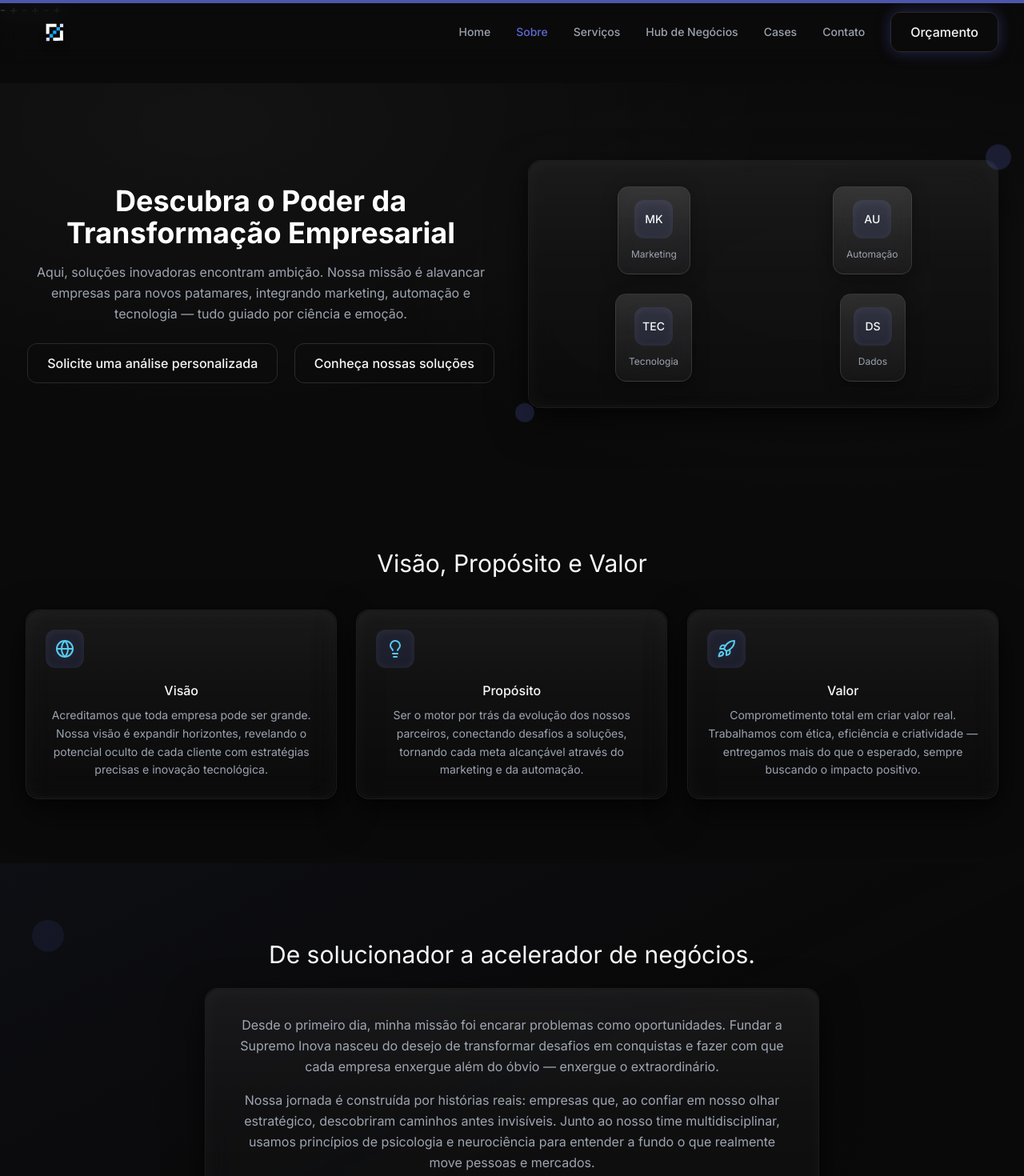
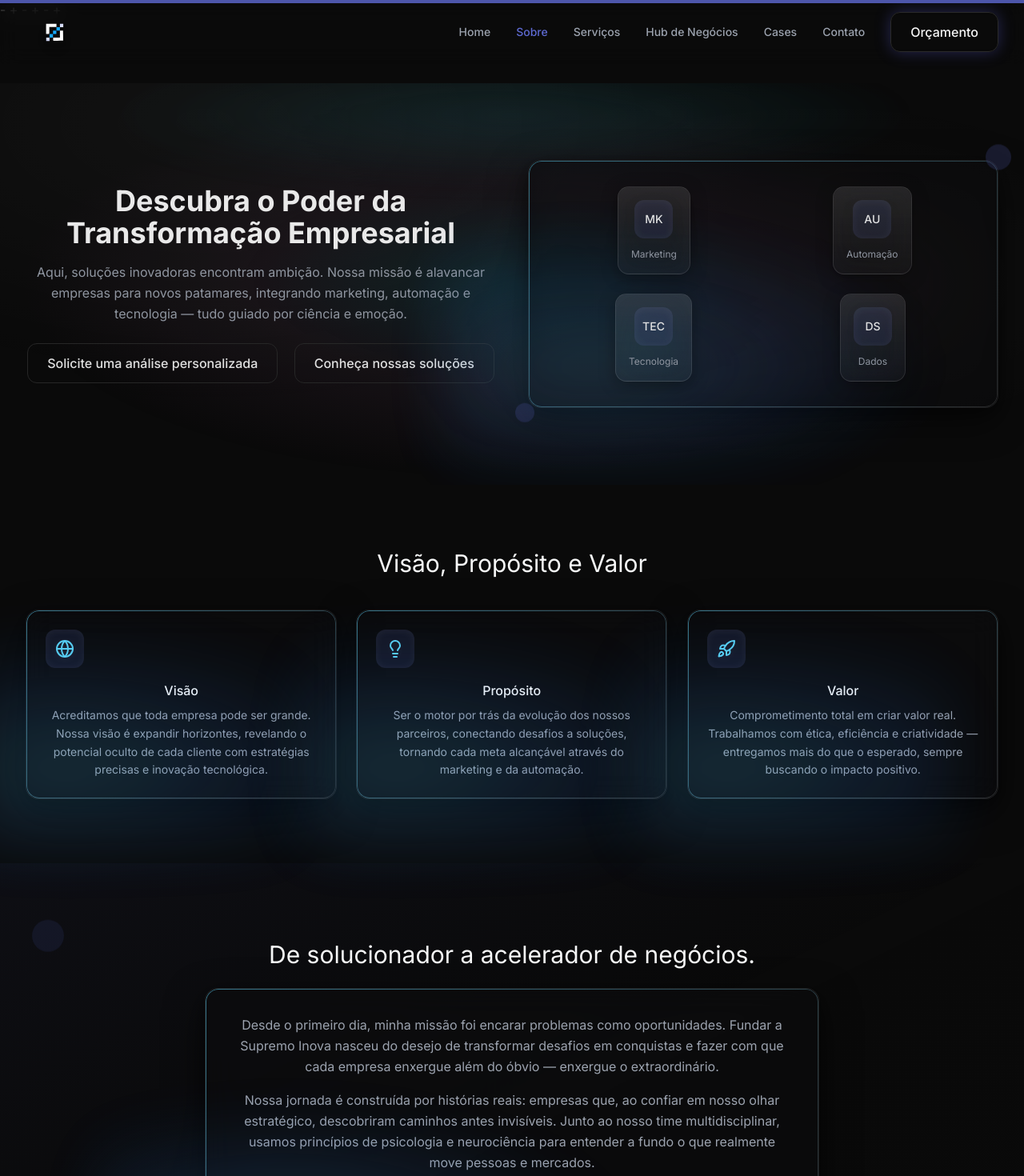
Before and after one commit to lucas-hsi/site-agencia-supremo-inova, a React (Vite) app: page /sobre in a window 1280 px wide. Shown: the top 1470 px of the page at 80% size. Built offline with nearby package versions, Linux system fonts and the light colour scheme.

Commit message:
feat(about): aplicar gradiente azul da Home e manter títulos off-white

```diff
--- a/src/pages/About.tsx
+++ b/src/pages/About.tsx
@@ -27,7 +27,7 @@
   return (
     <main className="min-h-screen bg-background">
       {/* HERO */}
-      <section className="relative overflow-hidden">
+      <section className="relative overflow-hidden hero-gradient-animated">
         <div className="bg-waves" />
         <div className="container section-padding">
           <div className="grid grid-cols-1 lg:grid-cols-2 gap-10 items-center">
@@ -62,7 +62,7 @@
               viewport={{ once: true }}
               className="relative"
             >
-              <div className="group glass-card-primary card-hover p-8">
+              <div className="group glass-card-primary card-hover p-8 aurora-card neon-blue shimmer-border glow-hover">
                 <div className="grid grid-cols-2 gap-6">
                   {[0, 1, 2, 3].map((i) => (
                     <motion.div
@@ -116,7 +116,7 @@
                   whileInView={{ opacity: 1, y: 0 }}
                   transition={{ duration: 0.6, delay: idx * 0.1 }}
                   viewport={{ once: true }}
-                  className="group glass-card-primary card-hover p-6"
+                  className="group glass-card-primary card-hover p-6 aurora-card neon-blue shimmer-border glow-hover"
                 >
                   <div className="icon-container w-12 h-12 rounded-xl flex items-center justify-center mb-4">
                     <Icon className="icon-premium w-6 h-6 text-[#f7f8f8] group-hover:scale-105 transition-transform" />
@@ -149,7 +149,7 @@
               whileInView={{ opacity: 1 }}
               transition={{ duration: 0.8, delay: 0.1 }}
               viewport={{ once: true }}
-              className="group glass-card-primary card-hover p-8"
+              className="group glass-card-primary card-hover p-8 aurora-card neon-blue shimmer-border glow-hover"
             >
               <div className="space-y-4">
                 <p className="muted-on-glass font-light leading-relaxed">
```
